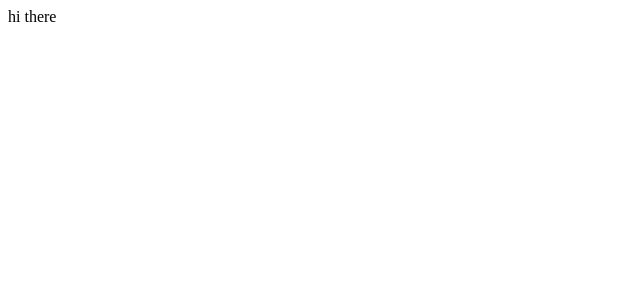
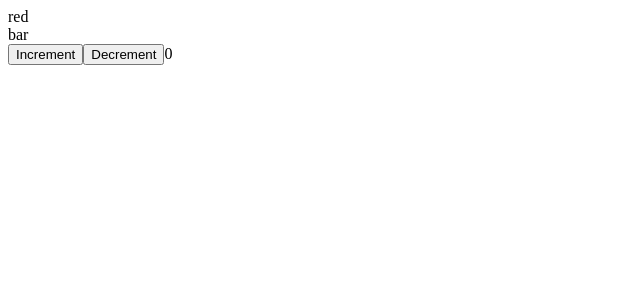
Before and after one commit to ahmad-khatib0/typescript, a React (Create React App) app in the folder 8-ts-react-redux/: page / in a window 1280 px wide. Shown: the top 300 px of the page, without its empty margins (0-640 px from the left). Built offline with nearby package versions, Linux system fonts and the light colour scheme.

Commit message:
app props and state

```diff
--- a/8-ts-react-redux/src/index.tsx
+++ b/8-ts-react-redux/src/index.tsx
@@ -1,10 +1,41 @@
 import React from 'react'
 import ReactDOM from 'react-dom'
 
-export class App extends React.Component {
+interface AppProps {
+  color?: string
+}
+interface AppState {
+  counter?: number
+}
+
+export class App extends React.Component<AppProps, AppState> {
+  // state = { counter: 0 }  // this is shorter, you don't need the constructor and AppState with it
+  // NOTE: you need to chose an option only, ethier the the constructor approach or this shorter one
+
+  constructor(props: AppProps) {
+    super(props)
+    this.state = { counter: 0 }
+  }
+
+  onIncrement = (): void => {
+    this.setState({ counter: this.state.counter! + 1 })
+  }
+  onDecrement = (): void => {
+    this.setState({ counter: this.state.counter! - 1 })
+  }
+
   render() {
-    return <div> hi there </div>
+    return (
+      <div>
+        {this.props.color}
+        <br />
+        <div>bar</div>
+        <button onClick={this.onIncrement}>Increment </button>
+        <button onClick={this.onDecrement}> Decrement </button>
+        {this.state.counter}
+      </div>
+    )
   }
 }
 
-ReactDOM.render(<App />, document.querySelector('#root'))
+ReactDOM.render(<App color="red" />, document.querySelector('#root'))
```
